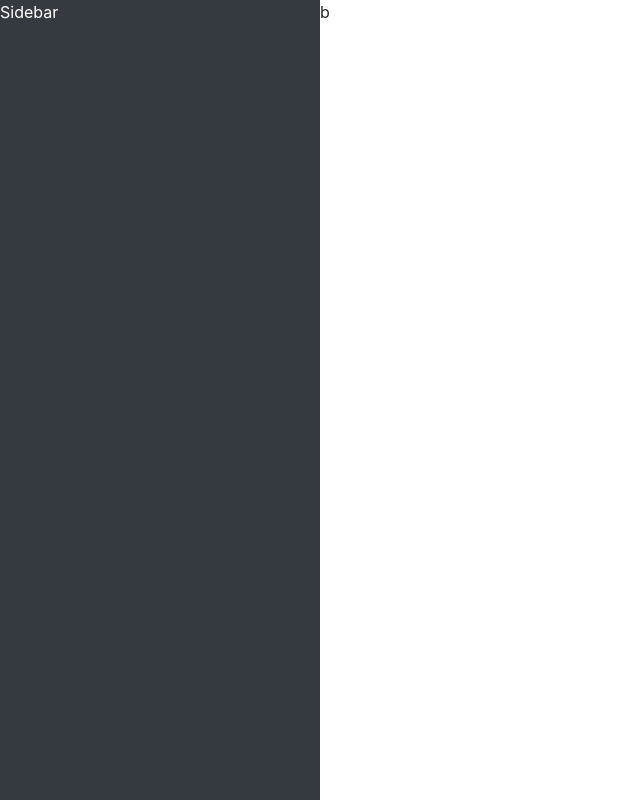
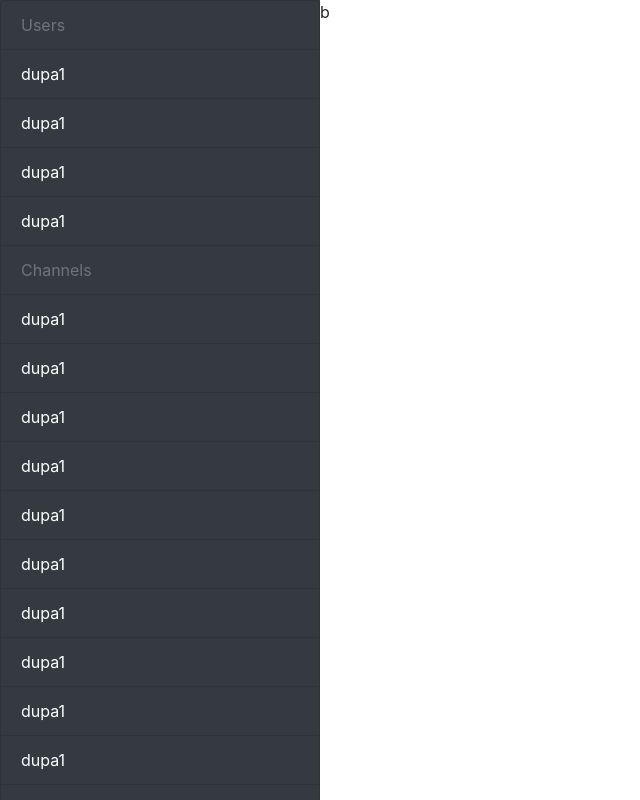
Before and after one commit to Fryzu/EngineeringThesisFrontend, a React (Create React App) app: page / in a window 1280 px wide. Shown: the top 800 px of the page, without its empty margins (0-640 px from the left). Built offline with nearby package versions, Linux system fonts and the light colour scheme.

Commit message:
Adds sidebar

```diff
--- a/src/App.js
+++ b/src/App.js
@@ -4,7 +4,7 @@ import Sidebar from './components/sidebar/Sidebar';
 
 function App() {
   return (
-    <Container fluid>
+    <Container id="bootstrap-overrides" fluid>
       <Row style={{ height: '100vh' }}>
         <Col md={3} className="col-md-3 bg-dark text-white p-0">
           <Sidebar />
--- a/src/components/sidebar/Sidebar.js
+++ b/src/components/sidebar/Sidebar.js
@@ -1,7 +1,33 @@
 import React, { Component } from 'react';
+import { ListGroup } from 'react-bootstrap';
+import SidebarItem from './SidebarItem';
+import SidebarHeader from './SidebarHeader';
 
 export default class Sidebar extends Component {
   render() {
-    return <div>Sidebar</div>;
+    return (
+      <ListGroup className="bg-transparent">
+        <SidebarHeader>Users</SidebarHeader>
+        <SidebarItem>dupa1</SidebarItem>
+        <SidebarItem>dupa1</SidebarItem>
+        <SidebarItem>dupa1</SidebarItem>
+        <SidebarItem>dupa1</SidebarItem>
+        <SidebarHeader>Channels</SidebarHeader>
+        <SidebarItem>dupa1</SidebarItem>
+        <SidebarItem>dupa1</SidebarItem>
+        <SidebarItem>dupa1</SidebarItem>
+        <SidebarItem>dupa1</SidebarItem>
+        <SidebarItem>dupa1</SidebarItem>
+        <SidebarItem>dupa1</SidebarItem>
+        <SidebarItem>dupa1</SidebarItem>
+        <SidebarItem>dupa1</SidebarItem>
+        <SidebarItem>dupa1</SidebarItem>
+        <SidebarItem>dupa1</SidebarItem>
+        <SidebarItem>dupa1</SidebarItem>
+        <SidebarItem>dupa1</SidebarItem>
+        <SidebarItem>dupa1</SidebarItem>
+        <SidebarItem>dupa1</SidebarItem>
+      </ListGroup>
+    );
   }
 }
--- /dev/null
+++ b/src/components/sidebar/SidebarHeader.js
@@ -0,0 +1,11 @@
+import React from 'react';
+import { ListGroupItem } from 'react-bootstrap';
+
+export default function SidebarHeader(props) {
+  const { children } = props;
+  return (
+    <ListGroupItem className="bg-transparent text-muted">
+      {children}
+    </ListGroupItem>
+  );
+}
--- /dev/null
+++ b/src/components/sidebar/SidebarItem.css
@@ -0,0 +1,4 @@
+#bootstrap-overrides .item:hover {
+  background-color: #f7f7f7 !important;
+  color: #292b2c;
+}
--- /dev/null
+++ b/src/components/sidebar/SidebarItem.js
@@ -0,0 +1,21 @@
+import React from 'react';
+import { ListGroupItem } from 'react-bootstrap';
+import './SidebarItem.css';
+
+export default function SidebarItem(props) {
+  const { children } = props;
+
+  return (
+    <ListGroupItem
+      id="sidebar"
+      style={styles.item}
+      onClick={() => alert('Clicked')}
+      className="bg-transparent item">
+      {children}
+    </ListGroupItem>
+  );
+}
+
+const styles = {
+  item: {},
+};
--- a/src/components/sidebar/SidebarListItem.js
+++ /dev/null
@@ -1,5 +0,0 @@
-import React from 'react';
-
-export default function SidebarListItem() {
-  return <div>SidebarListItem</div>;
-}
```
Also changed, not shown: src/components/sidebar/SidebarList.js (deleted, +0 -7 lines).
